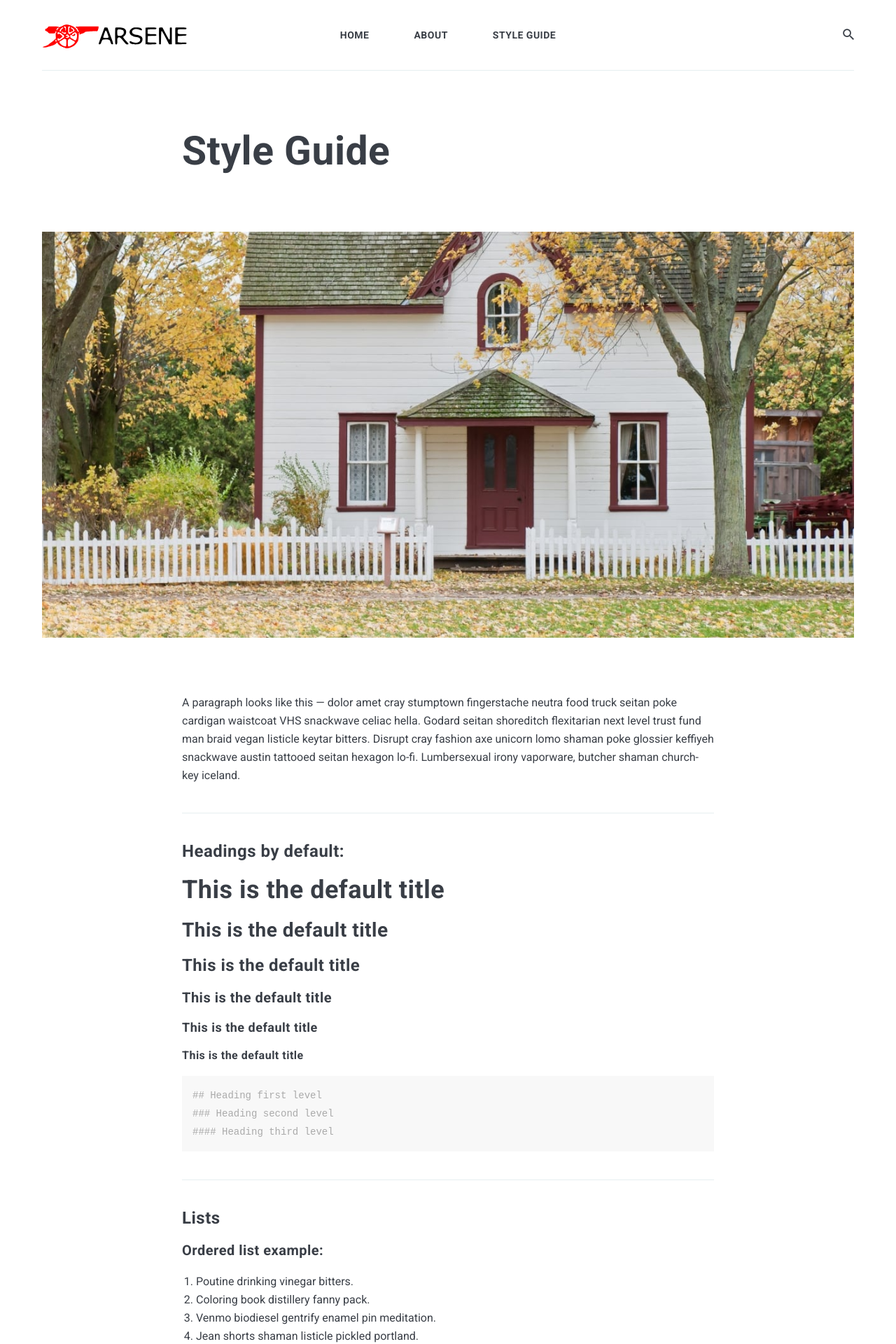
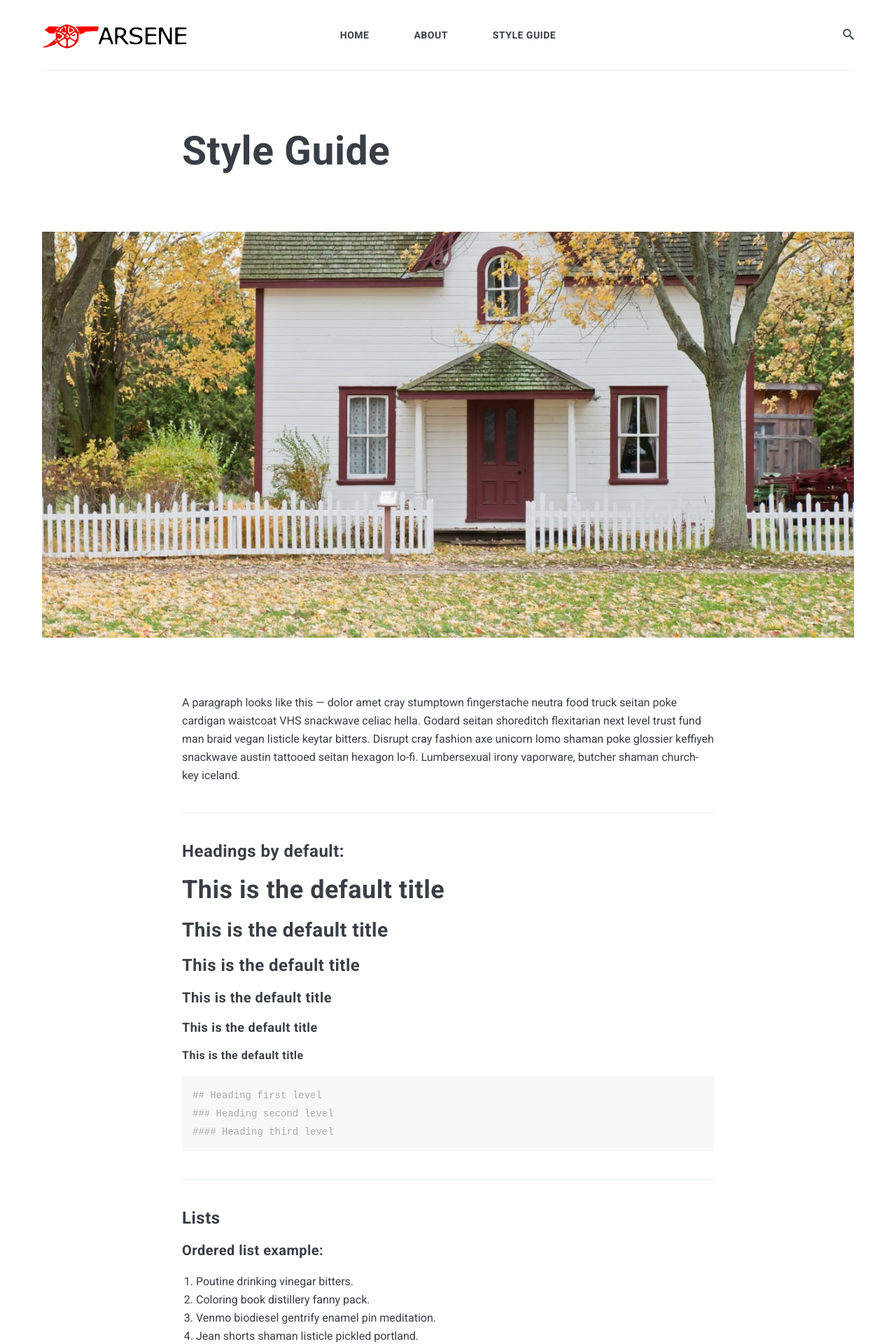
Before and after one commit to arsene-03/arsene-03.github.io, a Jekyll site: the page built from _pages/styleguide.md, in a window 1280 px wide. Shown: the top 1920 px of the page at 70% size. Built offline with Jekyll 4.4.1, drawn with Linux system fonts in a browser that asks for light colours; nearby versions of some CDN libraries.

```diff
--- a/_sass/4-layouts/_page.scss
+++ b/_sass/4-layouts/_page.scss
@@ -22,7 +22,7 @@
 
   .page-image {
     background-size: cover;
-    background-position: center;
+    background-position: 100% 70%;
     background-repeat: no-repeat;
     background-color: $light-gray;
     &:after {
```
Also changed, not shown: _pages/about.md (+1 -1 lines), images/01-1.jpg (deleted), 1 other file.
